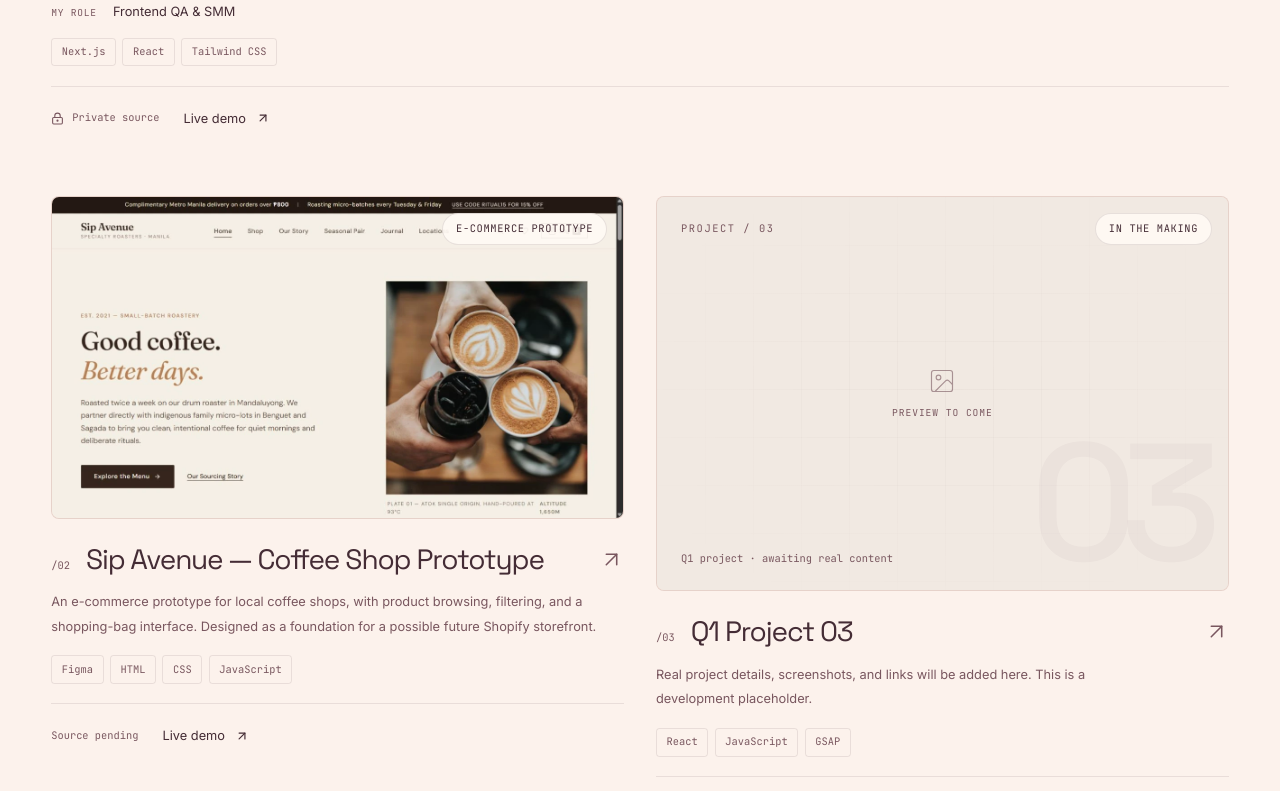
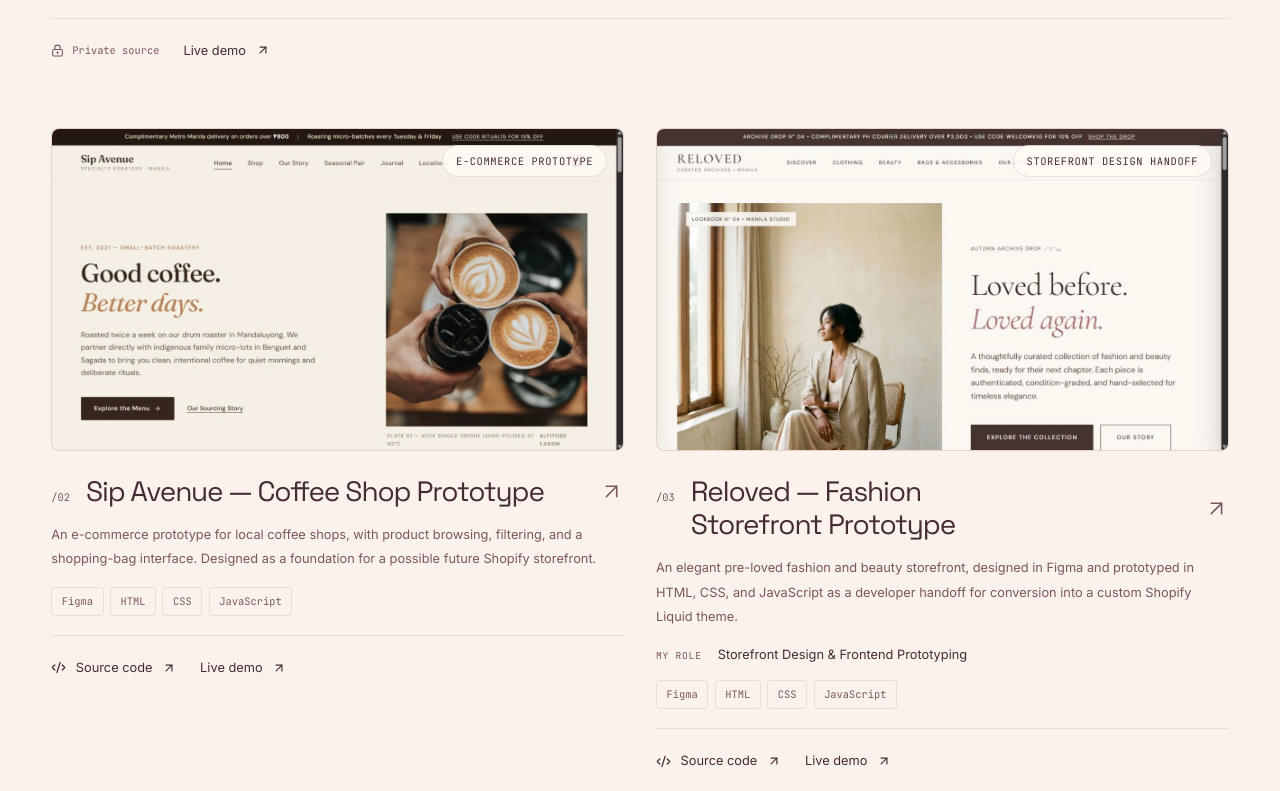
Before and after one commit to erikaleahh/portfolio, a React (Vite) app: page / in a window 1280 px wide. Shown: the part 2989-3780 px from the top of the page. Built offline with nearby package versions, Linux system fonts and the light colour scheme.

Commit message:
feat: add Reloved project data and asset to portfolio projects list

```diff
--- a/src/data/projects.ts
+++ b/src/data/projects.ts
@@ -34,17 +34,27 @@ export const projects: readonly PortfolioProject[] = [
       width: 1265,
       height: 712,
     },
-    repositoryUrl: null,
+    repositoryVisibility: 'public',
+    repositoryUrl: 'https://github.com/erikaleahh/sip',
     liveUrl: 'https://sip-zeta-eight.vercel.app/',
   },
   {
-    id: 'q1-project-03',
-    status: 'placeholder',
-    title: '[Q1 PROJECT 3 TITLE]',
-    description: '[PROJECT DESCRIPTION — real project details pending]',
-    technologies: ['React', 'JavaScript', 'GSAP'],
-    image: null,
-    repositoryUrl: null,
-    liveUrl: null,
+    id: 'reloved',
+    status: 'verified',
+    title: 'Reloved — Fashion Storefront Prototype',
+    description:
+      'An elegant pre-loved fashion and beauty storefront, designed in Figma and prototyped in HTML, CSS, and JavaScript as a developer handoff for conversion into a custom Shopify Liquid theme.',
+    role: 'Storefront Design & Frontend Prototyping',
+    category: 'Storefront design handoff',
+    technologies: ['Figma', 'HTML', 'CSS', 'JavaScript'],
+    image: {
+      src: '/images/projects/reloved-homepage.webp',
+      alt: 'Reloved fashion storefront prototype with an editorial photograph, cream layout, and the heading Loved before. Loved again.',
+      width: 1265,
+      height: 712,
+    },
+    repositoryVisibility: 'public',
+    repositoryUrl: 'https://github.com/erikaleahh/reloved',
+    liveUrl: 'https://reloved-six.vercel.app/',
   },
 ]
```
Also changed, not shown: public/images/projects/reloved-homepage.webp (added).
